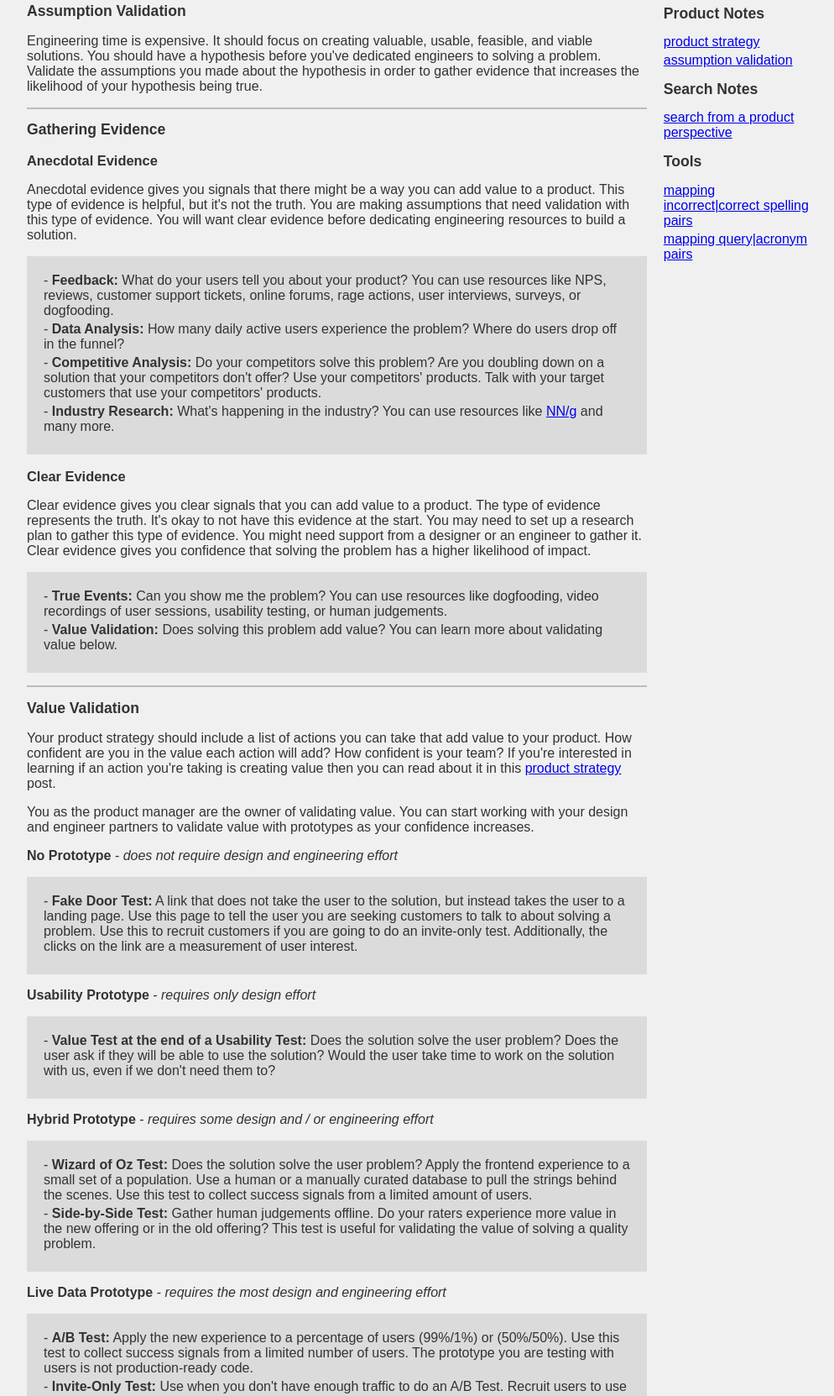
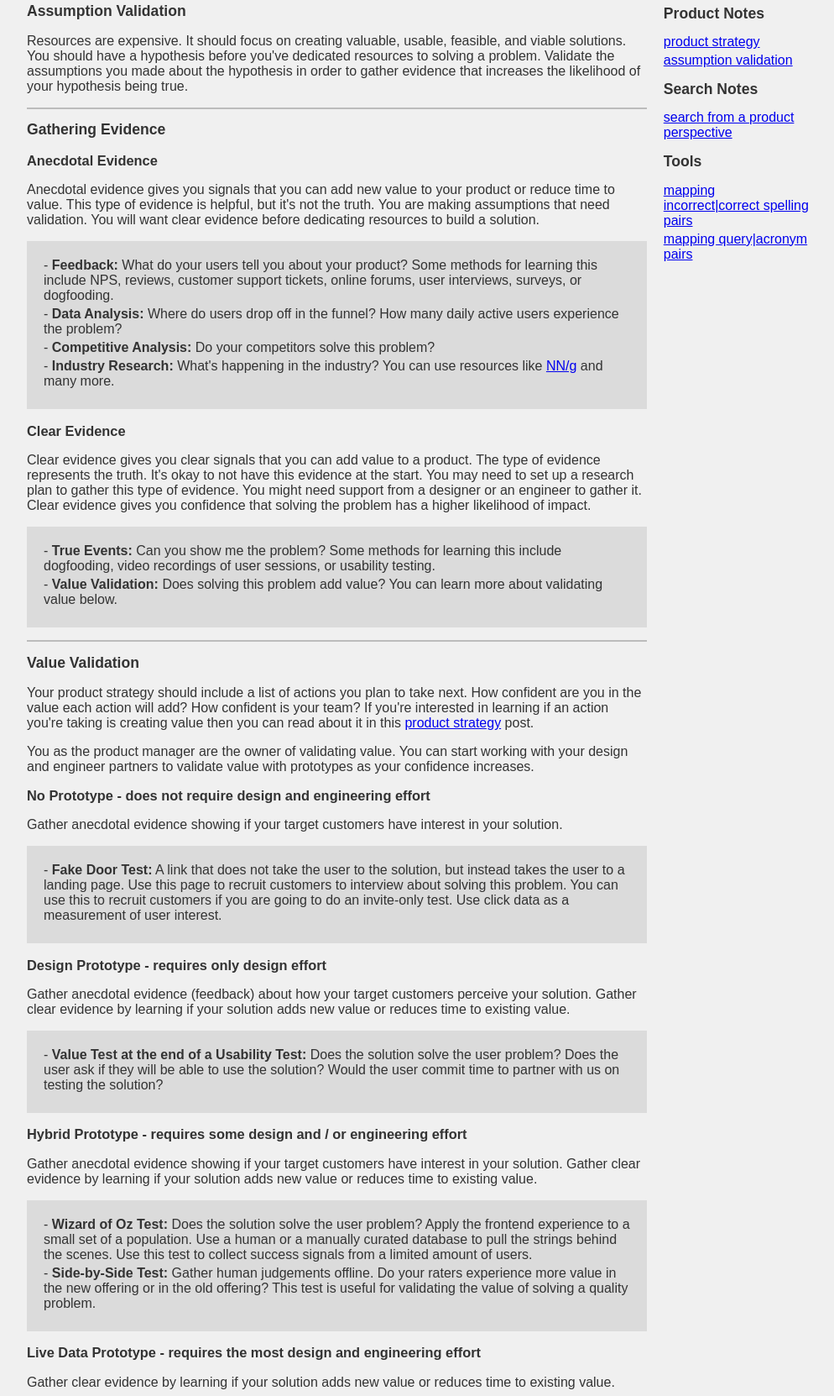
Before and after one commit to patrick-stephens-git/personal-website, a plain HTML site: page posts/assumption-validation.html in a window 1280 px wide. Shown: the part 51-1713 px from the top of the page at 84% size, without its empty margins (140-1134 px from the left). Drawn offline with Linux system fonts and the light colour scheme.

Commit message:
Add files via upload

```diff
--- a/posts/assumption-validation.html
+++ b/posts/assumption-validation.html
@@ -39,16 +39,16 @@
         <div class="main-content-container">
             <div class="content">
                 <h1>Assumption Validation</h1>
-                <p>Engineering time is expensive. It should focus on creating valuable, usable, feasible, and viable solutions. You should have a hypothesis before you've dedicated engineers to solving a problem. Validate the assumptions you made about the hypothesis in order to gather evidence that increases the likelihood of your hypothesis being true.</p>
+                <p>Resources are expensive. It should focus on creating valuable, usable, feasible, and viable solutions. You should have a hypothesis before you've dedicated resources to solving a problem. Validate the assumptions you made about the hypothesis in order to gather evidence that increases the likelihood of your hypothesis being true.</p>
                 <div class="main-content-divider"></div>
                 <h2>Gathering Evidence</h2>
                 <h3>Anecdotal Evidence</h3>
-                <p>Anecdotal evidence gives you signals that there might be a way you can add value to a product. This type of evidence is helpful, but it's not the truth. You are making assumptions that need validation with this type of evidence. You will want clear evidence before dedicating engineering resources to build a solution.</p>
+                <p>Anecdotal evidence gives you signals that you can add new value to your product or reduce time to value. This type of evidence is helpful, but it's not the truth. You are making assumptions that need validation. You will want clear evidence before dedicating resources to build a solution.</p>
                 <div class="example-content-container">
                     <ul>
-                        <li>- <b>Feedback:</b> What do your users tell you about your product? You can use resources like NPS, reviews, customer support tickets, online forums, rage actions, user interviews, surveys, or dogfooding.</li>
-                        <li>- <b>Data Analysis:</b> How many daily active users experience the problem? Where do users drop off in the funnel?</li>
-                        <li>- <b>Competitive Analysis:</b> Do your competitors solve this problem? Are you doubling down on a solution that your competitors don't offer? Use your competitors' products. Talk with your target customers that use your competitors' products.</li>
+                        <li>- <b>Feedback:</b> What do your users tell you about your product? Some methods for learning this include NPS, reviews, customer support tickets, online forums, user interviews, surveys, or dogfooding.</li>
+                        <li>- <b>Data Analysis:</b> Where do users drop off in the funnel? How many daily active users experience the problem?</li>
+                        <li>- <b>Competitive Analysis:</b> Do your competitors solve this problem?</li>
                         <li>- <b>Industry Research:</b> What's happening in the industry? You can use resources like <a href="https://www.nngroup.com/topic/search/" target="_target">NN/g</a> and many more.</li>
                     </ul>
                 </div>
@@ -56,34 +56,38 @@
                 <p>Clear evidence gives you clear signals that you can add value to a product. The type of evidence represents the truth. It's okay to not have this evidence at the start. You may need to set up a research plan to gather this type of evidence. You might need support from a designer or an engineer to gather it. Clear evidence gives you confidence that solving the problem has a higher likelihood of impact.</p>
                 <div class="example-content-container">
                     <ul>
-                        <li>- <b>True Events:</b> Can you show me the problem? You can use resources like dogfooding, video recordings of user sessions, usability testing, or human judgements.</li>
+                        <li>- <b>True Events:</b> Can you show me the problem? Some methods for learning this include dogfooding, video recordings of user sessions, or usability testing.</li>
                         <li>- <b>Value Validation:</b> Does solving this problem add value? You can learn more about validating value below.</li>
                     </ul>
                 </div>
                 <div class="main-content-divider"></div>
                 <h2>Value Validation</h2>
-                <p>Your product strategy should include a list of actions you can take that add value to your product. How confident are you in the value each action will add? How confident is your team? If you're interested in learning if an action you're taking is creating value then you can read about it in this <a href="https://patrickcstephens.com/posts/product-strategy.html" target="_self">product strategy</a> post.</p>
+                <p>Your product strategy should include a list of actions you plan to take next. How confident are you in the value each action will add? How confident is your team? If you're interested in learning if an action you're taking is creating value then you can read about it in this <a href="https://patrickcstephens.com/posts/product-strategy.html" target="_self">product strategy</a> post.</p>
                 <p>You as the product manager are the owner of validating value. You can start working with your design and engineer partners to validate value with prototypes as your confidence increases.</p>
-                <p><b>No Prototype</b> - <i>does not require design and engineering effort</i></p>
+                <h3>No Prototype - does not require design and engineering effort</h3>
+                <p>Gather anecdotal evidence showing if your target customers have interest in your solution.</p>
                 <div class="example-content-container">
                     <ul>
-                        <li>- <b>Fake Door Test:</b> A link that does not take the user to the solution, but instead takes the user to a landing page. Use this page to tell the user you are seeking customers to talk to about solving a problem. Use this to recruit customers if you are going to do an invite-only test. Additionally, the clicks on the link are a measurement of user interest.</li>
+                        <li>- <b>Fake Door Test:</b> A link that does not take the user to the solution, but instead takes the user to a landing page. Use this page to recruit customers to interview about solving this problem. You can use this to recruit customers if you are going to do an invite-only test. Use click data as a measurement of user interest.</li>
                     </ul>
                 </div>
-                <p><b>Usability Prototype</b> - <i>requires only design effort</i></p>
+                <h3>Design Prototype - requires only design effort</h3>
+                <p>Gather anecdotal evidence (feedback) about how your target customers perceive your solution. Gather clear evidence by learning if your solution adds new value or reduces time to existing value.</p>
                 <div class="example-content-container">
                     <ul>
-                        <li>- <b>Value Test at the end of a Usability Test:</b> Does the solution solve the user problem? Does the user ask if they will be able to use the solution? Would the user take time to work on the solution with us, even if we don't need them to?</li>
+                        <li>- <b>Value Test at the end of a Usability Test:</b> Does the solution solve the user problem? Does the user ask if they will be able to use the solution? Would the user commit time to partner with us on testing the solution?</li>
                     </ul>
                 </div>
-                <p><b>Hybrid Prototype</b> - <i>requires some design and / or engineering effort</i></p>
+                <h3>Hybrid Prototype - requires some design and / or engineering effort</h3>
+                <p>Gather anecdotal evidence showing if your target customers have interest in your solution. Gather clear evidence by learning if your solution adds new value or reduces time to existing value.</p>
                 <div class="example-content-container">
                     <ul>
                         <li>- <b>Wizard of Oz Test:</b> Does the solution solve the user problem? Apply the frontend experience to a small set of a population. Use a human or a manually curated database to pull the strings behind the scenes. Use this test to collect success signals from a limited amount of users.</li>
                         <li>- <b>Side-by-Side Test:</b> Gather human judgements offline. Do your raters experience more value in the new offering or in the old offering? This test is useful for validating the value of solving a quality problem.</li>
                     </ul>
                 </div>
-                <p><b>Live Data Prototype</b> - <i>requires the most design and engineering effort</i></p>
+                <h3>Live Data Prototype - requires the most design and engineering effort</h3>
+                <p>Gather clear evidence by learning if your solution adds new value or reduces time to existing value.</p>
                 <div class="example-content-container">
                     <ul>
                         <li>- <b>A/B Test:</b> Apply the new experience to a percentage of users (99%/1%) or (50%/50%). Use this test to collect success signals from a limited number of users. The prototype you are testing with users is not production-ready code.</li>
```
Also changed, not shown: posts/product-strategy.html (+1 -1 lines).
